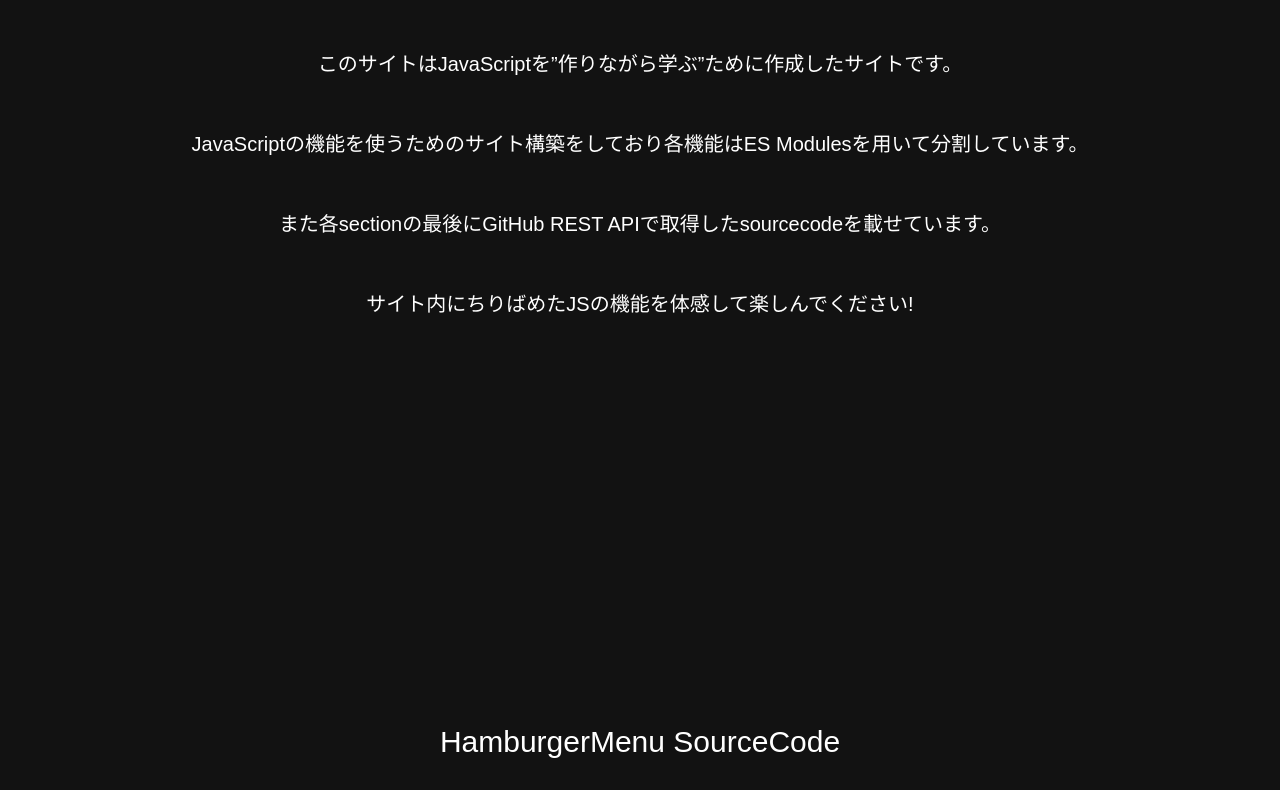
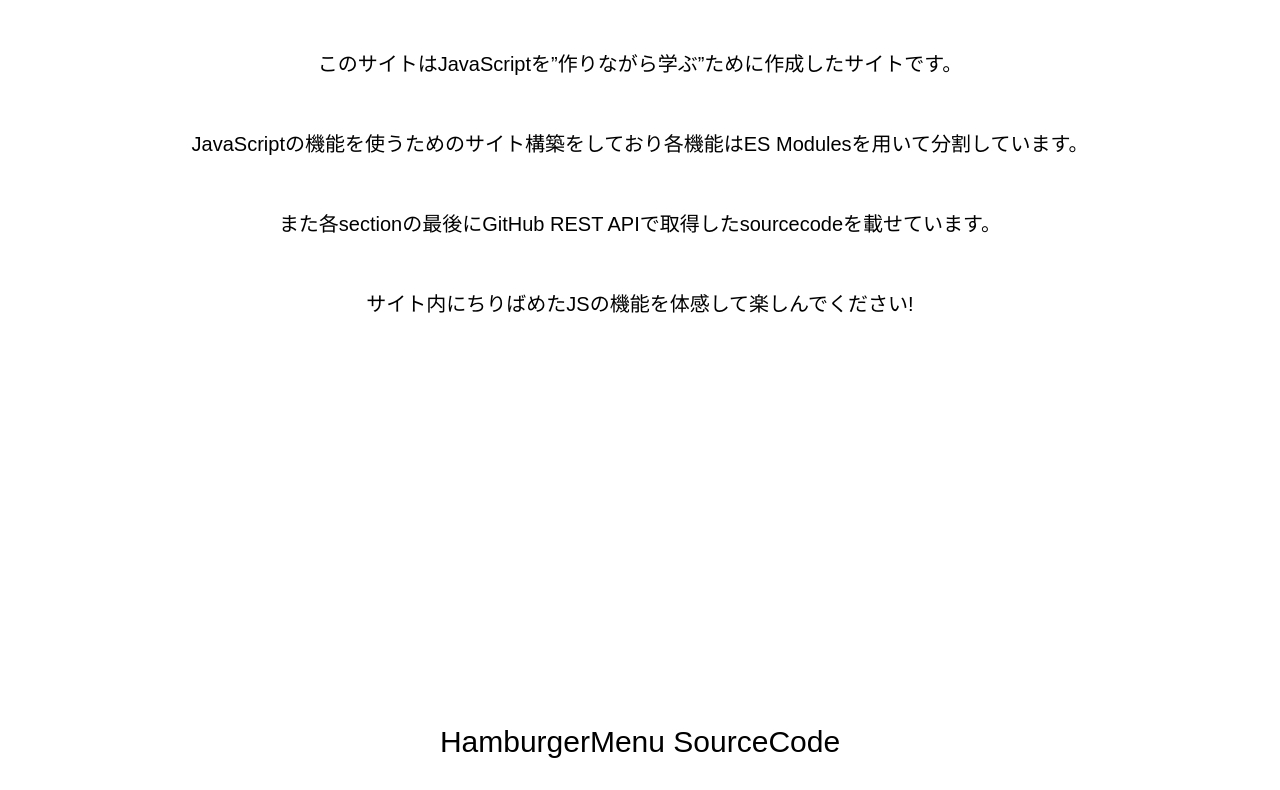
Before and after one commit to SENTO-3340/THE-JAVASCRIPT, a website built with Vite: page index.html in a window 1280 px wide. Shown: the part 181-971 px from the top of the page. Built offline with nearby package versions, Linux system fonts and the light colour scheme; no server answers.

Commit message:
style.css を更新

```diff
--- a/src/style.css
+++ b/src/style.css
@@ -1,8 +1,6 @@
 html {
   font-family: Arial, Helvetica, sans-serif;
   scroll-behavior: smooth;
-  background-color: #121212;
-  color: #fff;
 }
 
 .header-inner {
```
